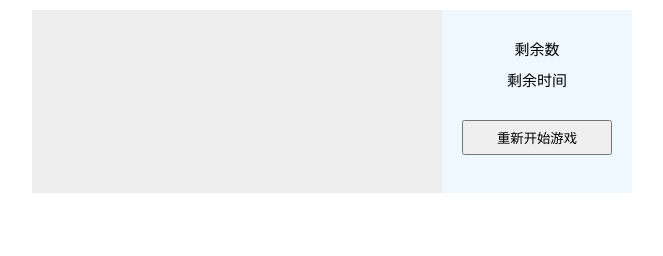
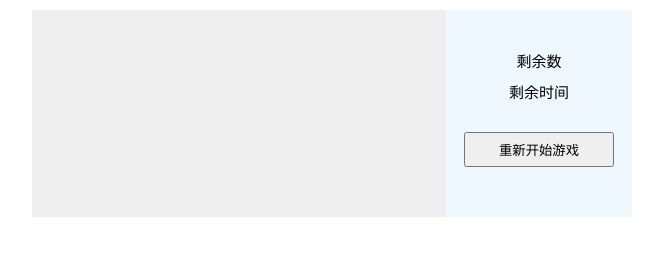
Before and after one commit to ChangeZ24/game-minesweeper, a plain HTML site: page minesweeper.html in a window 1280 px wide. Shown: the whole page, without its empty margins (308-971 px from the left). Drawn offline with Linux system fonts and the light colour scheme.

Commit message:
Update index.css

```diff
--- a/index.css
+++ b/index.css
@@ -20,7 +20,7 @@ button{
     margin: 20px auto;
 }
 .operation {
-    padding: 18px 20px;
+    padding: 30px 18px;
     background-color: aliceblue;
     width:150px;
     float:right;
```
